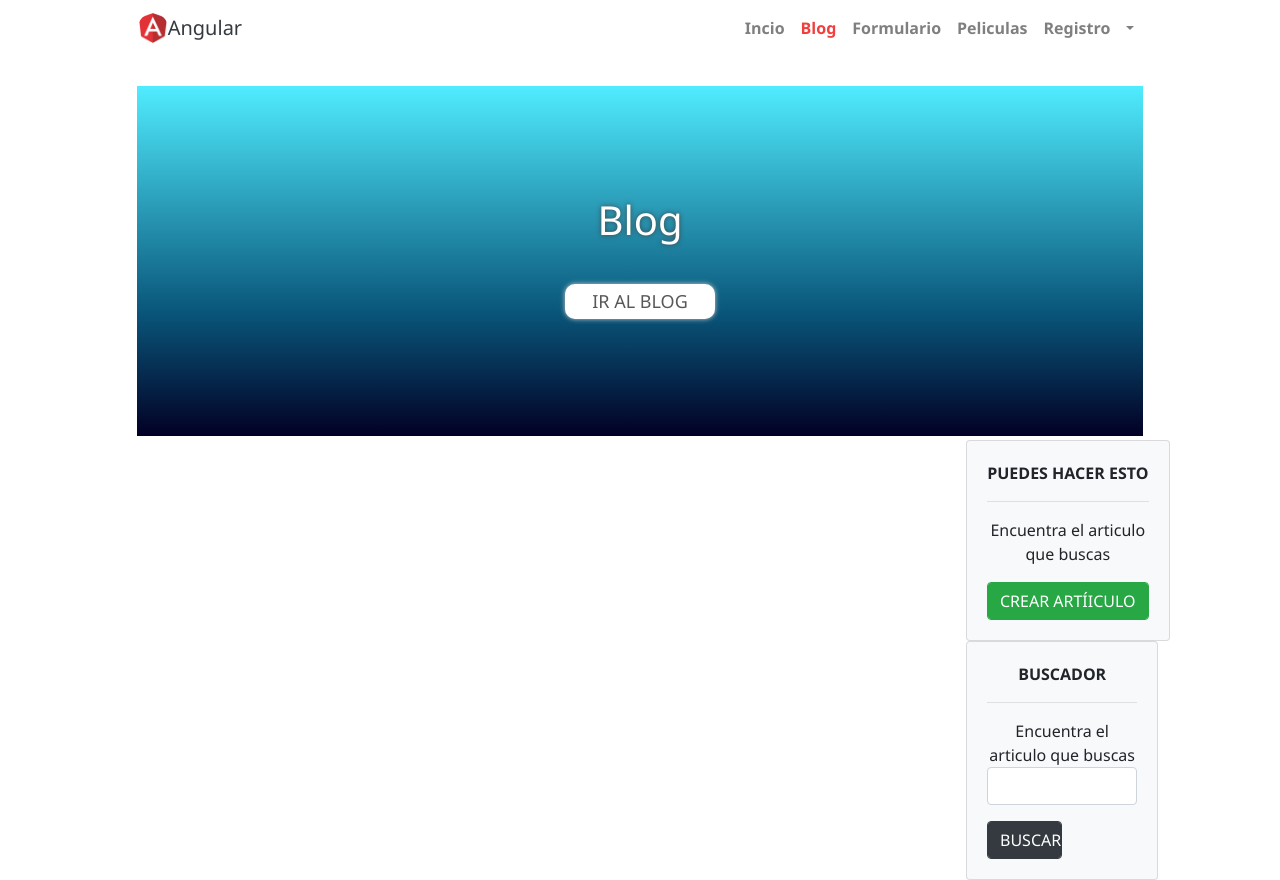
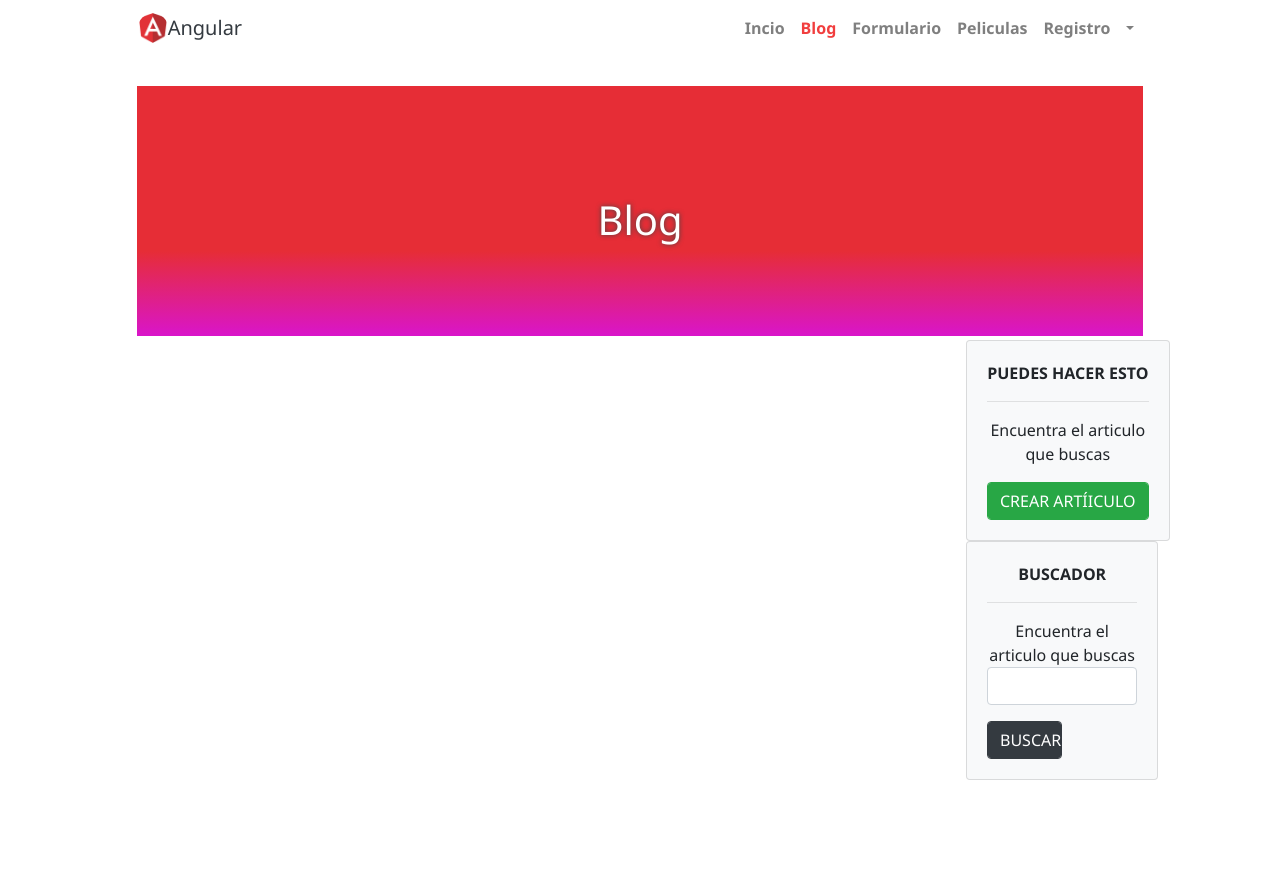
Before and after one commit to jhreyes483/front-end-angular, an Angular app in the folder project-angular/: page /blog in a window 1280 px wide. After the commit the page ends 800 px from the top, so only its background shows below. Built offline with nearby package versions, Linux system fonts and the light colour scheme.

Commit message:
ngClass entre componetnes padre e hijo

```diff
--- a/project-angular/src/app/components/blog/blog.component.html
+++ b/project-angular/src/app/components/blog/blog.component.html
@@ -1,4 +1,4 @@
-<app-slider [nombre]="homeText"></app-slider>
+<app-slider [nombre]="homeText" [size]="'small'"></app-slider>
 
 <div class="conntent-component">
 
--- a/project-angular/src/app/components/formulario/formulario.component.html
+++ b/project-angular/src/app/components/formulario/formulario.component.html
@@ -1,4 +1,4 @@
-<app-slider [nombre]="homeText"></app-slider>
+<app-slider [nombre]="homeText" [size]="'small'"></app-slider>
 <app-sidevar></app-sidevar>
 <div class="conntent-component">
 
--- a/project-angular/src/app/components/peliculas/peliculas.component.html
+++ b/project-angular/src/app/components/peliculas/peliculas.component.html
@@ -1,4 +1,4 @@
-<app-slider [nombre]="homeText"></app-slider>
+<app-slider [nombre]="homeText" [size]="'small'"></app-slider>
 <div class="conntent-component">
     <div class="container mt-5">
         <h2>{{title}}</h2>
--- a/project-angular/src/app/components/slider/slider.component.css
+++ b/project-angular/src/app/components/slider/slider.component.css
@@ -6,8 +6,8 @@
     color: white;
     text-shadow: 0px 0px 5px #444;     /* shado de las letras*/
     /** degradado css **/
-    background: rgb(2, 0, 36);
-    background: linear-gradient(0deg, rgba(2, 0, 36, 1) 0%, rgba(9, 85, 121, 1) 35%, rgba(80, 236, 255, 1) 100%);
+    background: rgb(217,21,202);
+    background: linear-gradient(0deg, rgba(217,21,202,1) 0%, rgba(230,45,54,1) 34%);
     /*******************/
 }
 
@@ -35,3 +35,7 @@
     box-shadow: 0px 0px 5px #ccc;
     margin-top: 40px !important;
 }
+
+.slider-small{
+    height: 250px !important;
+}
--- a/project-angular/src/app/components/slider/slider.component.html
+++ b/project-angular/src/app/components/slider/slider.component.html
@@ -1,6 +1,9 @@
 <div class="col-md-12">
-    <div id="slider" class="slider-big">
+    <div id="slider"  [ngClass]="{
+        'slider-big': !size  || size == 'big',
+        'slider-small':  size =='small'
+    }">
         <h1>{{ title }}</h1>
-        <a href="#" class="my-btn-white">Ir al blog</a>
+        <a *ngIf="!size  || size == 'big'" [routerLink]="['/blog']" class="my-btn-white">Ir al blog</a>
     </div>
 </div>
--- a/project-angular/src/app/components/slider/slider.component.ts
+++ b/project-angular/src/app/components/slider/slider.component.ts
@@ -8,6 +8,7 @@ import { Component, Input, OnInit } from '@angular/core';
 export class SliderComponent  implements OnInit{
     /** parametros que recive el componente **/
     @Input() nombre : any;
+    @Input() size : any;
     /**************************************** */
   public title :any;
     ngOnInit() {
--- a/project-angular/src/assets/css/styles.css
+++ b/project-angular/src/assets/css/styles.css
@@ -120,6 +120,8 @@ footer p {
     width: 20%;
 }
 
+
+
 @media (max-width: 1129px) {
     .conntent-component {
         width: 96%;
```
